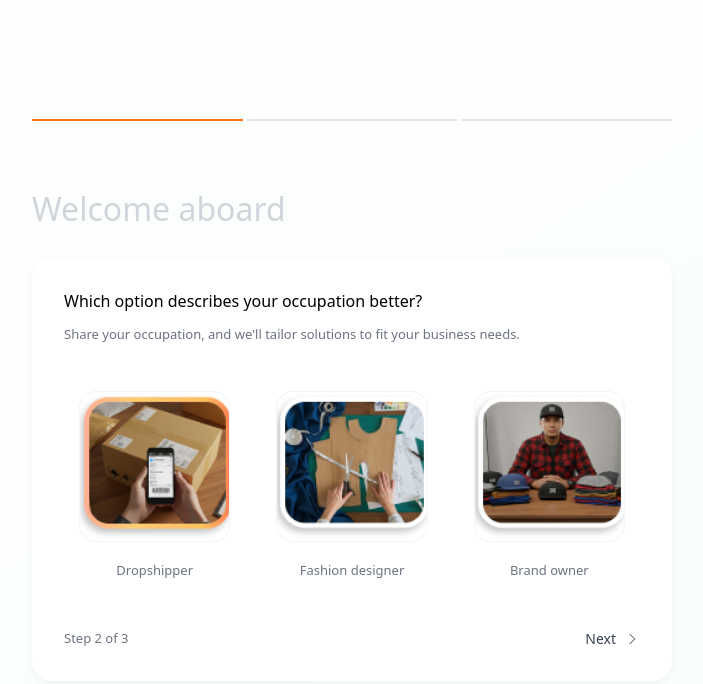
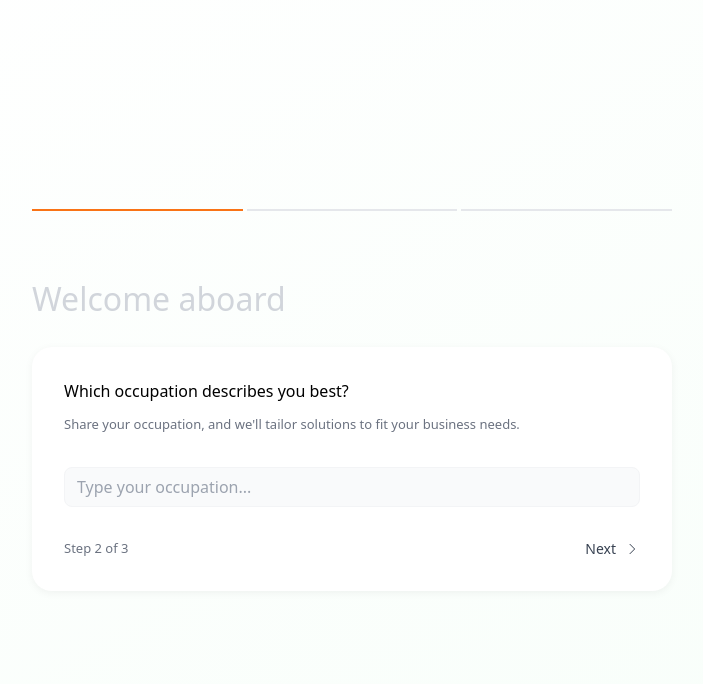
Before and after one commit to IsraelOjiefoh/RunwayLogic, a React (Vite) app: page /occupation in a window 1280 px wide. Shown: the top 684 px of the page, without its empty margins (288-991 px from the left). Built offline with nearby package versions, Linux system fonts and the light colour scheme.

Commit message:
feat: enhance occupation selection with input filtering and custom entry option

```diff
--- a/src/components/onboarding/occupation.tsx
+++ b/src/components/onboarding/occupation.tsx
@@ -1,20 +1,68 @@
 "use client";
 
+import { useState, useEffect } from "react";
 import { useNavigate } from "react-router-dom";
 import { useOccupation } from "../../../Context/OccupationContext";
 
 function Occupation() {
   const { occupation, setOccupation } = useOccupation();
+  const [inputOccupation, setInputOccupation] = useState("");
+  const [filteredOccupations, setFilteredOccupations] = useState([]);
+  const [customOccupation, setCustomOccupation] = useState(false);
+  const navigate = useNavigate();
 
-  const Navigate = useNavigate();
+  const occupationsList = [
+    "Fashion designer",
+    "Fashion retailer",
+    "Brand owner",
+    "Dropshipper",
+    "Clothing manufacturer",
+    "Textile supplier",
+    "Wholesale distributor",
+    "Boutique owner",
+    "E-commerce entrepreneur",
+    "Apparel entrepreneur",
+  ];
+
+  // Handle occupation input change and filter occupations list
+  const handleInputChange = (e) => {
+    const value = e.target.value;
+    setInputOccupation(value);
+
+    // Filter list based on input
+    const filtered = occupationsList.filter((occupation) =>
+      occupation.toLowerCase().includes(value.toLowerCase())
+    );
+    setFilteredOccupations(filtered);
+
+    // Check if user is typing a custom occupation
+    if (!filtered.length && value.length > 0) {
+      setCustomOccupation(true);
+    } else {
+      setCustomOccupation(false);
+    }
+  };
+
+  // Set the occupation when an option is clicked or enter key is pressed
+  const handleOccupationSelect = (occupation) => {
+    setOccupation(occupation);
+    navigate("/brand-name");
+  };
 
   const handleNext = () => {
-    if (occupation == "Fashion designer" || occupation == "Brand owner") {
-      Navigate("/brand-name");
-    } else if (occupation == "dropshipper") {
-      Navigate("/dropshipper-name");
+    if (occupation || customOccupation) {
+      navigate("/brand-name");
+    } else {
+      alert("Please select or enter an occupation.");
     }
   };
+
+  useEffect(() => {
+    // Ensure occupation is set when it's selected or typed
+    if (occupation) {
+      setInputOccupation(occupation);
+    }
+  }, [occupation]);
 
   return (
     <div className="min-h-screen flex items-center justify-center bg-gradient-to-br from-white to-green-50/50">
@@ -34,7 +82,7 @@ function Occupation() {
           <div className="bg-white rounded-[20px] shadow-[0_2px_8px_rgba(0,0,0,0.05)] p-8">
             <div className="space-y-3">
               <h2 className="text-base">
-                Which option describes your occupation better?
+                Which occupation describes you best?
               </h2>
               <p className="text-[13px] text-gray-500">
                 Share your occupation, and we'll tailor solutions to fit your
@@ -42,74 +90,38 @@ function Occupation() {
               </p>
             </div>
 
-            <div className="mt-8 grid grid-cols-1 sm:grid-cols-3 gap-4">
-              {/* Dropshipper Option */}
-              <button
-                onClick={() => setOccupation("dropshipper")}
-                className="relative rounded-2xl p-4 text-center hover:bg-gray-50 transition-colors"
-              >
-                <div
-                  className={`aspect-square mb-4 rounded-2xl overflow-hidden
-                  ${
-                    occupation === "dropshipper"
-                      ? "ring-2 ring-orange-500"
-                      : "ring-1 ring-gray-100"
-                  }`}
-                >
-                  <img
-                    src="./image 3.png?height=200&width=200"
-                    alt="Dropshipper"
-                    className="w-full h-full object-cover"
-                  />
+            <div className="mt-8">
+              <input
+                type="text"
+                placeholder="Type your occupation..."
+                value={inputOccupation}
+                onChange={handleInputChange}
+                className="w-full h-10 px-3 bg-[#F9FAFB] border border-gray-100 rounded-lg focus:outline-none focus:ring-2 focus:ring-orange-500/20 focus:border-orange-500 transition-colors"
+              />
+
+              {/* Suggestions dropdown */}
+              {inputOccupation &&
+                !customOccupation &&
+                filteredOccupations.length > 0 && (
+                  <div className="mt-4 bg-white border border-gray-200 rounded-lg shadow-md max-h-40 overflow-y-auto">
+                    {filteredOccupations.map((occupation, index) => (
+                      <button
+                        key={index}
+                        onClick={() => handleOccupationSelect(occupation)}
+                        className="w-full text-left px-4 py-2 hover:bg-gray-100"
+                      >
+                        {occupation}
+                      </button>
+                    ))}
+                  </div>
+                )}
+
+              {/* If user enters a custom occupation */}
+              {customOccupation && (
+                <div className="mt-4 text-sm text-gray-600">
+                  <p>Your custom occupation: "{inputOccupation}"</p>
                 </div>
-                <span className="text-[13px] text-gray-500">Dropshipper</span>
-              </button>
-
-              {/* Fashion Designer Option */}
-              <button
-                onClick={() => setOccupation("Fashion designer")}
-                className="relative rounded-2xl p-4 text-center hover:bg-gray-50 transition-colors"
-              >
-                <div
-                  className={`aspect-square mb-4 rounded-2xl overflow-hidden
-                  ${
-                    occupation === "Fashion designer"
-                      ? "ring-2 ring-orange-500"
-                      : "ring-1 ring-gray-100"
-                  }`}
-                >
-                  <img
-                    src="./image.png?height=200&width=200"
-                    alt="Fashion designer"
-                    className="w-full h-full object-cover"
-                  />
-                </div>
-                <span className="text-[13px] text-gray-500">
-                  Fashion designer
-                </span>
-              </button>
-
-              {/* Brand Owner Option */}
-              <button
-                onClick={() => setOccupation("Brand owner")}
-                className="relative rounded-2xl p-4 text-center hover:bg-gray-50 transition-colors"
-              >
-                <div
-                  className={`aspect-square mb-4 rounded-2xl overflow-hidden
-                  ${
-                    occupation === "Brand owner"
-                      ? "ring-2 ring-orange-500"
-                      : "ring-1 ring-gray-100"
-                  }`}
-                >
-                  <img
-                    src="./image (1).png?height=200&width=200"
-                    alt="Brand owner"
-                    className="w-full h-full object-cover"
-                  />
-                </div>
-                <span className="text-[13px] text-gray-500">Brand owner</span>
-              </button>
+              )}
             </div>
 
             <div className="flex justify-between mt-8">
```
